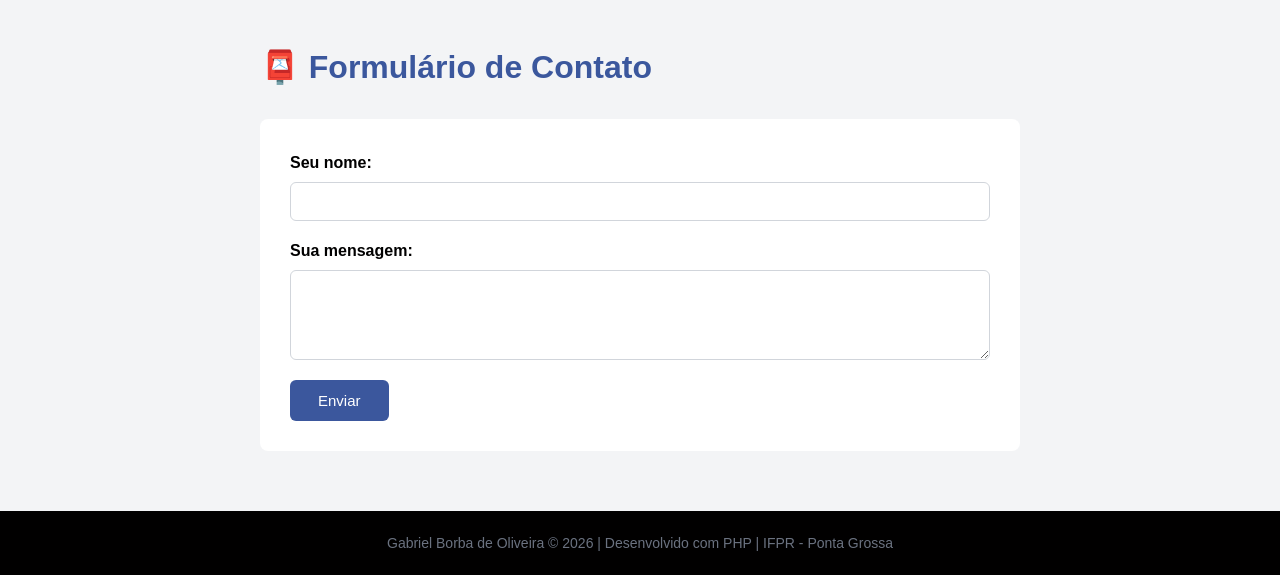
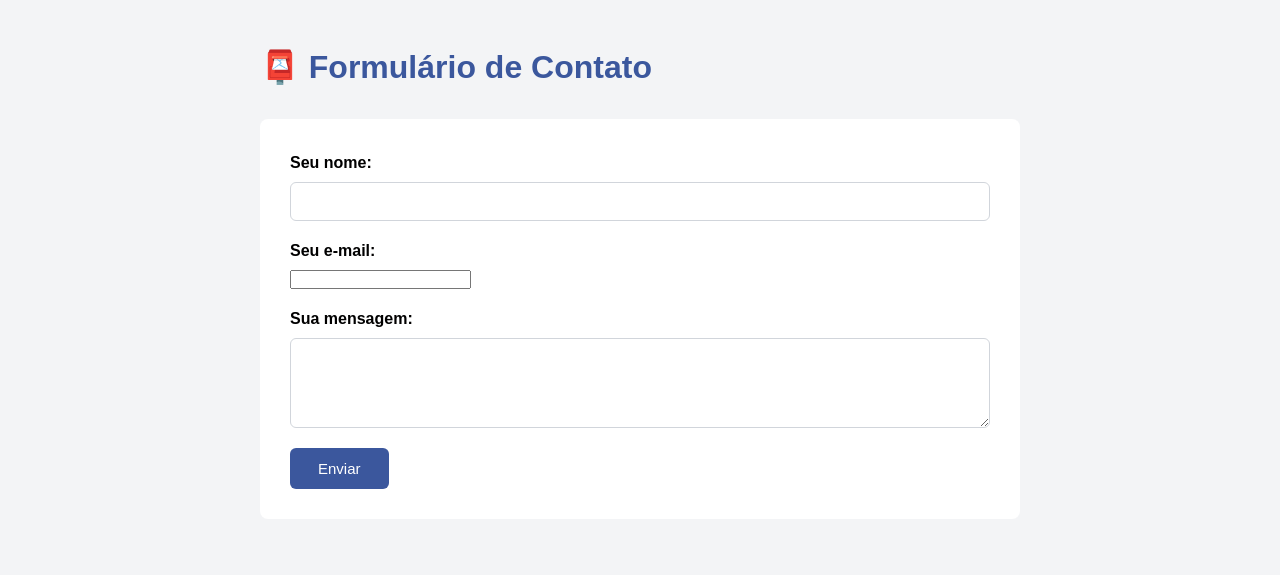
Before and after one commit to Gabriel-Borba-Oliveira/2026-DWII, a PHP site: page /02_formularios/contato.php in a window 1280 px wide. Shown: the part 59-634 px from the top of the page. Run offline with PHP 8.4, Linux system fonts and the light colour scheme.

Commit message:
feat: desafio aula04 - formulario de contato com validacao

```diff
--- a/02_formularios/contato.php
+++ b/02_formularios/contato.php
@@ -23,21 +23,33 @@
 
 
 $nome_visitante = '';
+$email = '';
+$assunto = '';
 $mensagem = '';
 $erros = [];
 
 if ($_SERVER['REQUEST_METHOD'] === 'POST') {
 
     $nome_visitante = trim($_POST['nome_visitante'] ?? '');
+    $email = trim($_POST['email'] ?? '');
+    $assunto = $_POST['assunto'] ?? '';
     $mensagem = trim($_POST['mensagem'] ?? '');
 
     if (empty($nome_visitante)) {
         $erros[] = 'O campo Nome é obrigatório.';
 }
+
+    if (empty($email)) {
+        $erros[] = 'O campo E-mail é obrigatório.';
+    } elseif (!filter_var($email, FILTER_VALIDATE_EMAIL)) {
+        $erros[] = 'Informe um e-mail válido';
+    }
     if (empty($mensagem)) {
         $erros[] = 'O campo Mensagem é obrigatório.';
     } elseif (strlen($mensagem) < 10) {
-        $erros[] = 'A mensagem deve ter pelo menos 10 caracteres.';
+        $erros[] = 'A mensagem deve ter pelo menos 10.';
+    } elseif (strlen($mensagem) > 500) {
+        $erros[] = 'A mensagem não pode ultrapassar 500 caracteres.';
     }
 
     if (empty($erros) && $_SERVER['REQUEST_METHOD'] === 'POST') {
@@ -77,25 +89,28 @@
 
 
             <label>Seu nome:</label>
-            <input type="text" name="nome_visitante">
+            <input type="text" name="nome_visitante" value="<?php echo htmlspecialchars($nome_visitante); ?>">
 
+            <label>Seu e-mail:</label>
+            <input type="email" name="email" value="<?php echo htmlspecialchars($email); ?>">
 
             <label>Sua mensagem:</label>
-            <textarea name="mensagem" rows="4"></textarea>
+            <textarea name="mensagem" rows="4"><?php echo htmlspecialchars($mensagem); ?></textarea>
 
 
             <button type="submit">Enviar</button>
 
         </form>
-    </div>
+
 
 <?php if (!empty($erros)): ?>
     <div class="alerta-erro">
         <h3>Corrija os erros:</h3>
         <?php foreach ($erros as $erro): ?>
-            <p style="margin: 4px 0;">❌ <?php echo htmlspecialchars($erro); ?></p>
+            <p class="erro-item">❌ <?php echo htmlspecialchars($erro); ?></p>
         <?php endforeach; ?>
     </div>
 <?php endif; ?>
+    </div>
 
 <?php include '../includes/rodape.php'; ?>
```
Also changed, not shown: 02_formularios/README.md (added).
